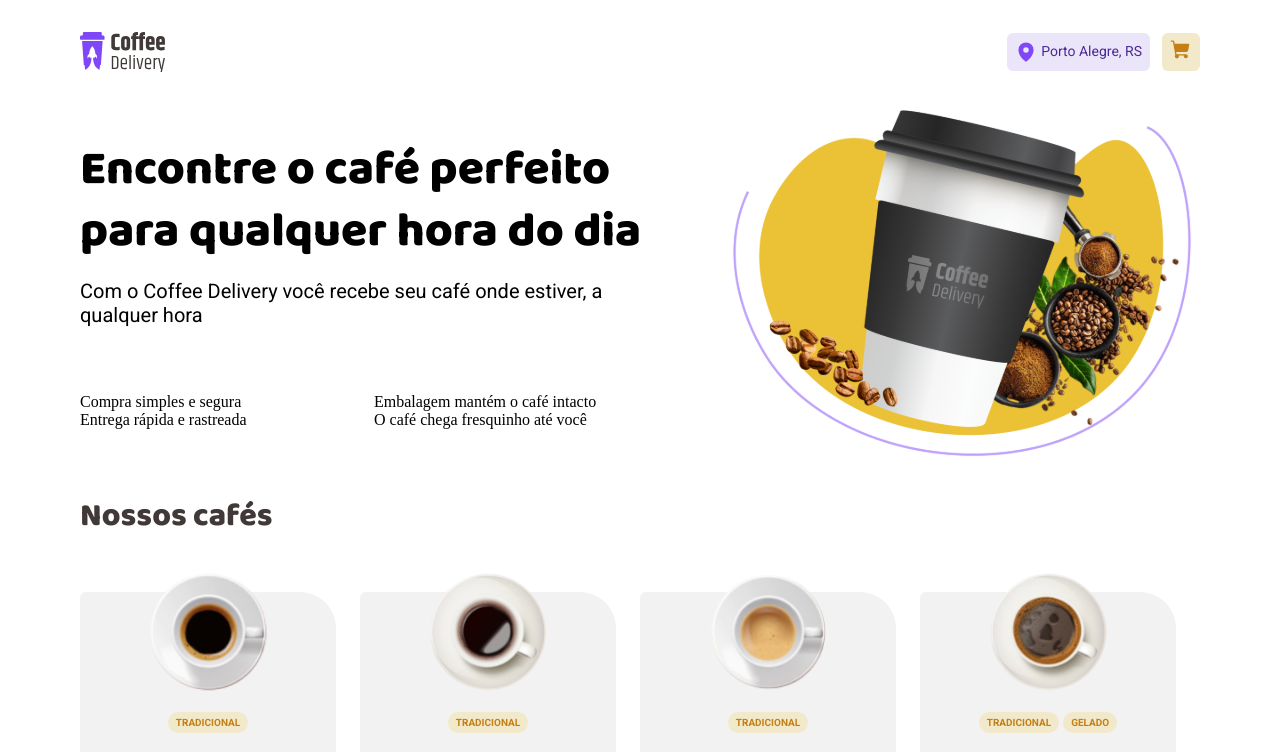
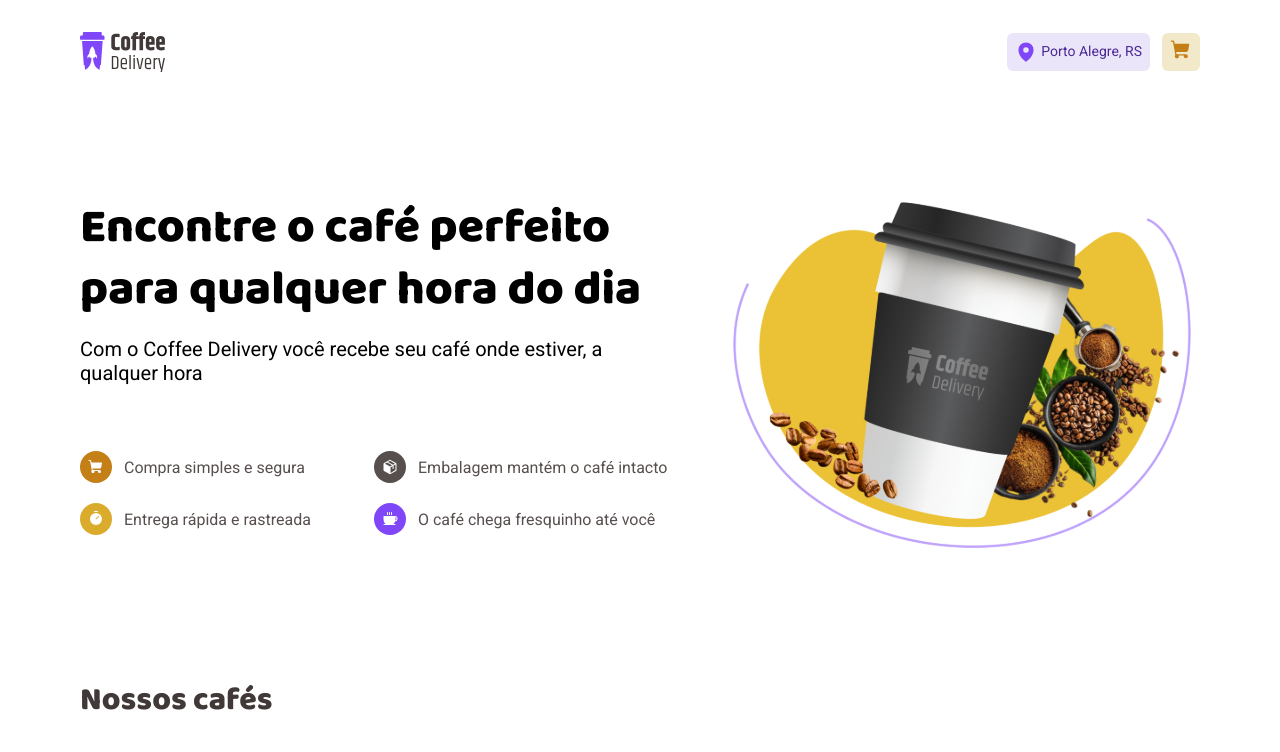
Before and after one commit to pinheiroduda/coffee-delivery-challenge-ignite, a React (Vite) app: page / in a window 1280 px wide. Shown: the top 752 px of the page. Built offline with nearby package versions, Linux system fonts and the light colour scheme.

Commit message:
feat: adds feature list dynamically

```diff
--- a/src/views/Cover/index.tsx
+++ b/src/views/Cover/index.tsx
@@ -1,5 +1,6 @@
 import PageCover from '../../assets/PageCover.svg'
-import { CoverContainer, ListItems, TextSection } from './styles'
+import { coverList } from '../../services/coverListData'
+import { CoverContainer, FeaturesList, Feature, TextSection } from './styles'
 
 export function Cover() {
   return (
@@ -7,12 +8,16 @@ export function Cover() {
       <TextSection>
         <h1>Encontre o café perfeito para qualquer hora do dia</h1>
         <p>Com o Coffee Delivery você recebe seu café onde estiver, a qualquer hora</p>
-        <ListItems>
-          <li>Compra simples e segura</li>
-          <li>Embalagem mantém o café intacto</li>
-          <li>Entrega rápida e rastreada</li>
-          <li>O café chega fresquinho até você</li>
-        </ListItems>
+        <FeaturesList>
+          {coverList.map(feature =>
+            <Feature>
+              <span style={{backgroundColor: feature.backgroundColor}}>
+                <feature.icon size={16} weight="fill" color="#FFF"/>
+              </span>
+              <span>{feature.text}</span>
+            </Feature>
+          )}
+        </FeaturesList>
       </TextSection>
       <img src={PageCover} alt="" />
     </CoverContainer>
--- a/src/views/Cover/styles.ts
+++ b/src/views/Cover/styles.ts
@@ -1,6 +1,7 @@
 import styled from "styled-components";
 
 export const CoverContainer = styled.div`
+  height: 544px;
   display: flex;
   align-items: center;
   justify-content: center;
@@ -27,10 +28,28 @@ export const TextSection = styled.section`
   }
 `
 
-export const ListItems = styled.ul`
+export const FeaturesList = styled.ul`
+  margin-top: 4.125rem;
   display: grid;
   grid-template-columns: 1fr 1fr;
+
   list-style: none;
+`
 
-  margin-top: 4.125rem;
+export const Feature = styled.li`
+  display: flex;
+  align-items: center;
+  gap: 12px;
+
+  >span:first-child {
+    padding: 8px 8px 4px;
+    border-radius: 100%;
+  }
+
+  >span:last-child {
+    font-family: 'Roboto', sans-serif;
+    color: #574F4D;
+  }
+
+  margin-bottom: 20px;
 `
```
